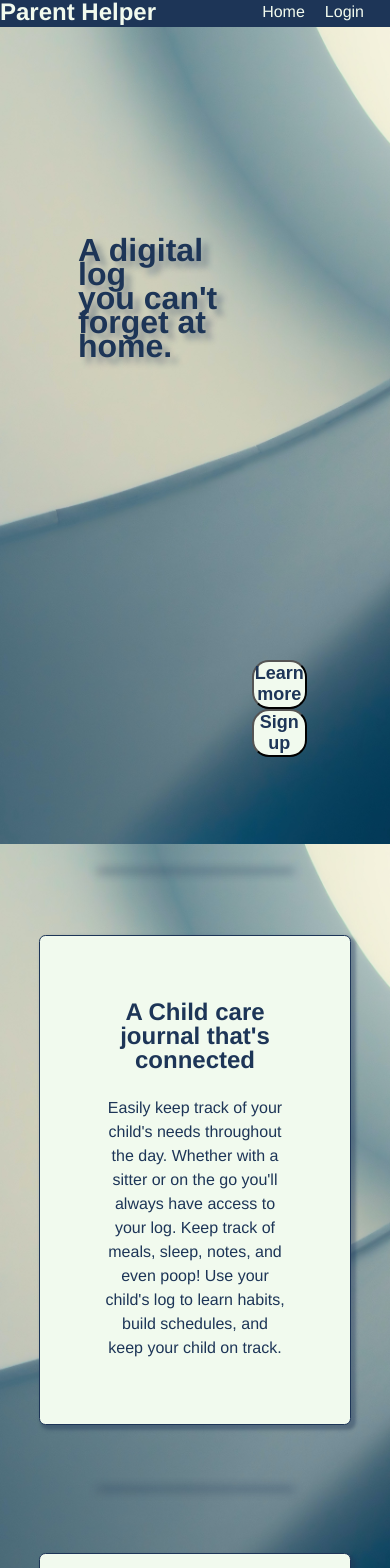
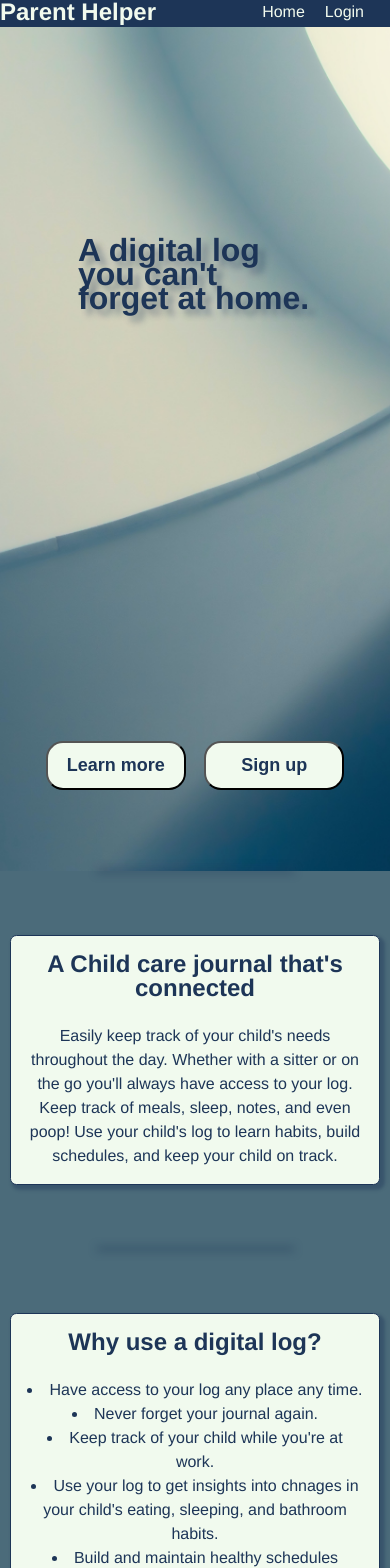
Before and after one commit to TKravel/parent-helper, a React (Create React App) app in the folder client/: page / in a window 390 px wide. Shown: the top 1568 px of the page. Built offline with nearby package versions, Linux system fonts and the light colour scheme.

Commit message:
Css updates for mobile

```diff
--- a/client/src/index.css
+++ b/client/src/index.css
@@ -23,7 +23,8 @@ html {
 
 @media only screen and (max-width: 500px) {
 	html {
-		background-attachment: none;
+		background-image: none;
+		background-color: #4b6b7a;
 	}
 }
 
@@ -242,6 +243,23 @@ dark blue: 1D3557
 		'. . . btn btn';
 }
 
+@media only screen and (max-width: 500px) {
+	#heroContainer {
+		background-image: url(./img/background-img.jpg);
+		background-position: center;
+		background-repeat: no-repeat;
+		background-size: cover;
+		display: grid;
+		grid-template-columns: 1fr 1fr 1fr 1fr 1fr;
+		grid-template-rows: 1fr 1fr 1fr 1fr;
+		grid-template-areas:
+			'. . . . .'
+			'. hd hd hd .'
+			'. . . . .'
+			'btn btn btn btn btn';
+	}
+}
+
 #heroContainer h1 {
 	color: #1d3557;
 	text-shadow: 0.2em 0.2em 0.2em rgba(29, 53, 87, 0.4);
@@ -249,7 +267,16 @@ dark blue: 1D3557
 }
 
 #btnContainer {
+	margin: auto;
 	grid-area: btn;
+}
+
+@media only screen and (max-width: 500px) {
+	#btnContainer {
+		text-align: center;
+		width: 90%;
+		grid-area: btn;
+	}
 }
 
 .heroBtns {
@@ -264,6 +291,13 @@ dark blue: 1D3557
 	width: 35%;
 }
 
+@media only screen and (max-width: 500px) {
+	.heroBtns {
+		margin: 0 0.5em 0 0.5em;
+		width: 40%;
+	}
+}
+
 .landingAbout {
 	background-color: #f1faee;
 	color: #1d3557;
@@ -276,6 +310,13 @@ dark blue: 1D3557
 	box-shadow: 0.2em 0.2em 0.2em 0.1em rgba(29, 53, 87, 0.4);
 }
 
+@media only screen and (max-width: 500px) {
+	.landingAbout {
+		width: 95%;
+		padding: 1em;
+	}
+}
+
 .landingList {
 	background-color: #f1faee;
 	color: #1d3557;
@@ -286,6 +327,13 @@ dark blue: 1D3557
 	border: 1px solid #1d3557;
 	border-radius: 0.4em;
 	box-shadow: 0.2em 0.2em 0.2em 0.1em rgba(29, 53, 87, 0.4);
+}
+
+@media only screen and (max-width: 500px) {
+	.landingList {
+		width: 95%;
+		padding: 1em;
+	}
 }
 
 .landingList ul {
@@ -305,10 +353,23 @@ dark blue: 1D3557
 	box-shadow: 0.2em 0.2em 0.2em 0.1em rgba(29, 53, 87, 0.4);
 }
 
+@media only screen and (max-width: 500px) {
+	.landingSignUp {
+		width: 80%;
+		padding: 2em;
+	}
+}
+
 .landingSignUp button {
 	background-color: #1d3557;
 	color: #f1faee;
 	margin-top: 3em;
+}
+
+@media only screen and (max-width: 500px) {
+	.landingSignUp button {
+		width: 55%;
+	}
 }
 
 /* Login form */
```
